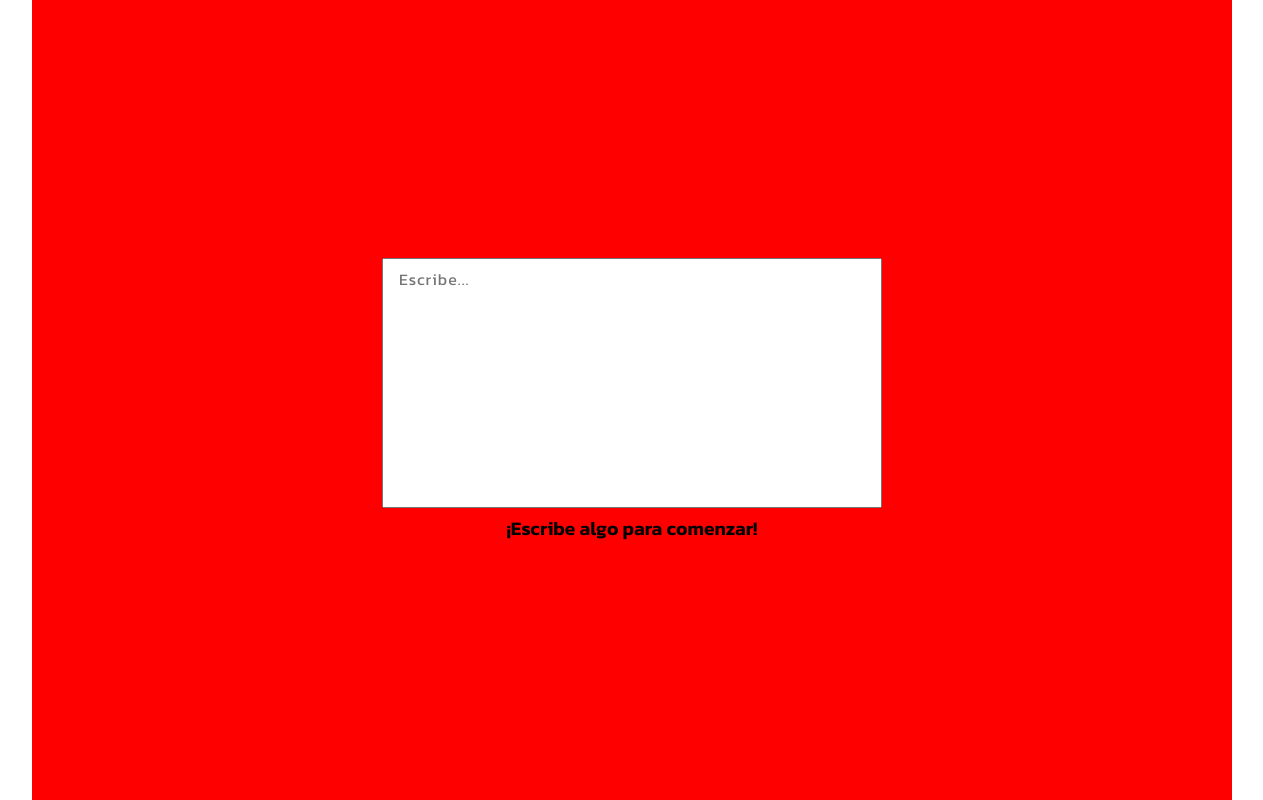
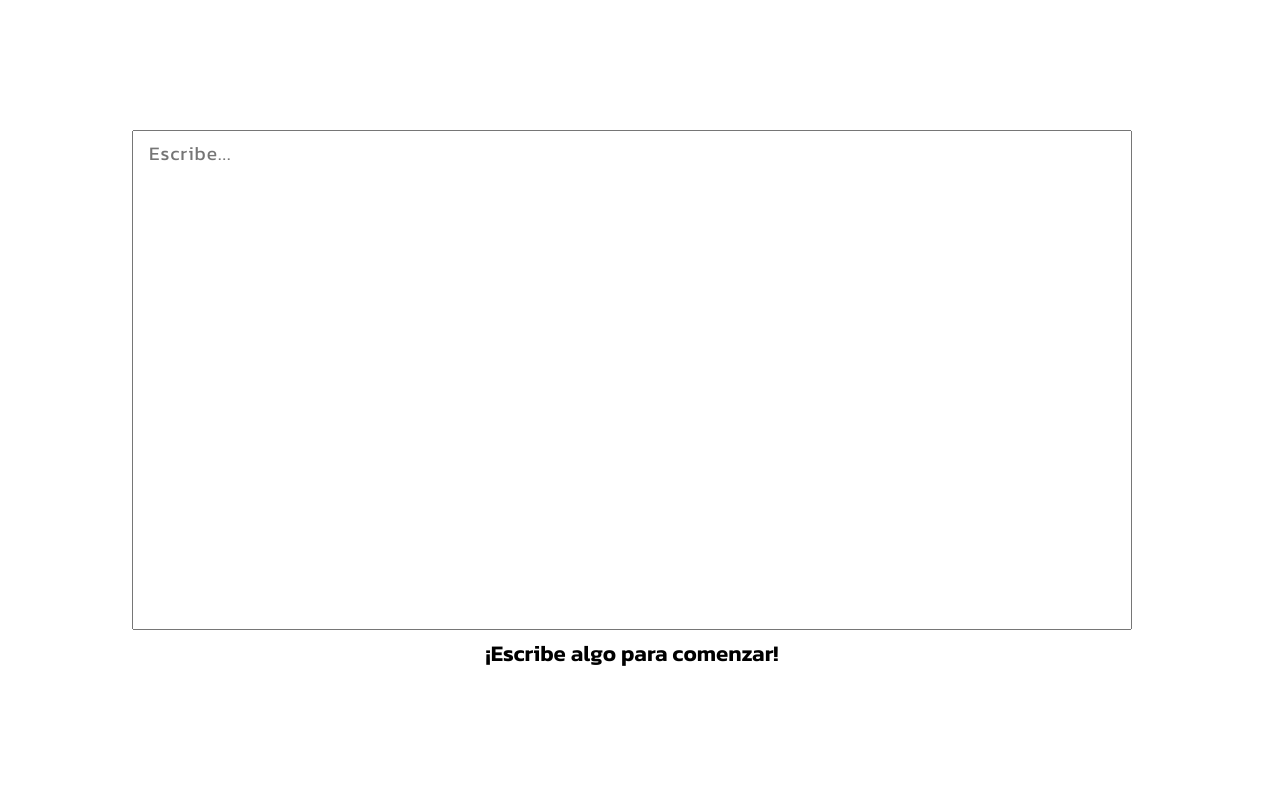
Before and after one commit to Carlos-Marte/contador-caracteres, a plain HTML site: page index.html in a window 1536 px wide. Shown: the whole page, without its empty margins (136-1399 px from the left). Drawn offline with Linux system fonts and the light colour scheme.

Commit message:
Desktop Media Querie

```diff
--- a/css/style.css
+++ b/css/style.css
@@ -28,7 +28,6 @@ body {
     flex-direction: column;
     justify-content: center;
     align-items: center;
-    background-color: red;
 }
 
 /* Contenedor */
@@ -73,3 +72,25 @@ body {
         height: 250px;
     }
 }
+
+/* Media desktop */
+@media only screen and (min-width: 1440px) {
+
+    body {
+        max-width: 1400px;
+    }
+
+    .contenedor__textarea {
+        max-width: 1000px;
+        height: 500px;
+        font-size: 1.5rem;
+    }
+
+    .contenedor__textarea::placeholder {
+        font-size: 1.2rem;
+    }
+
+    .contenedor__p {
+        font-size: 1.4rem;
+    }
+}
```
